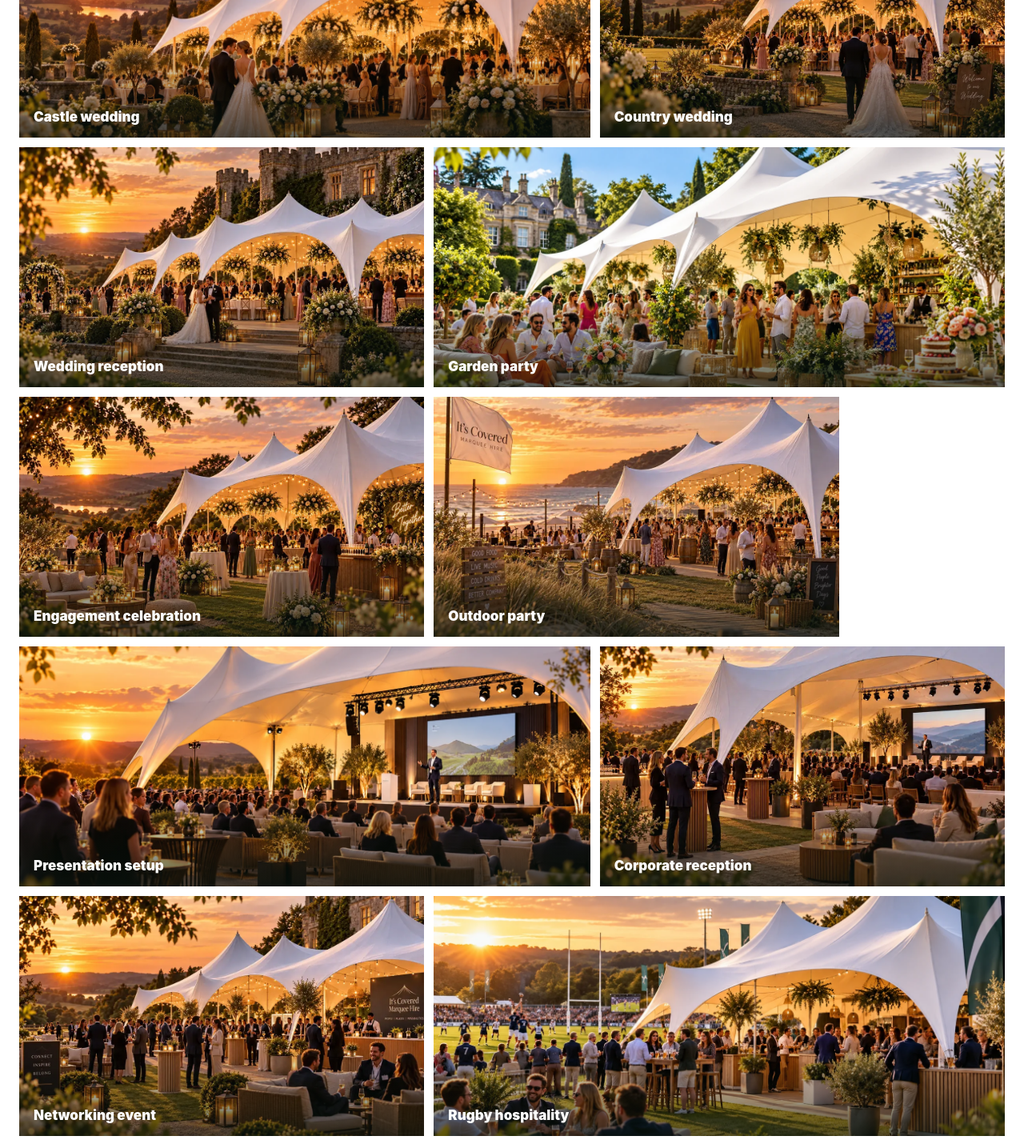
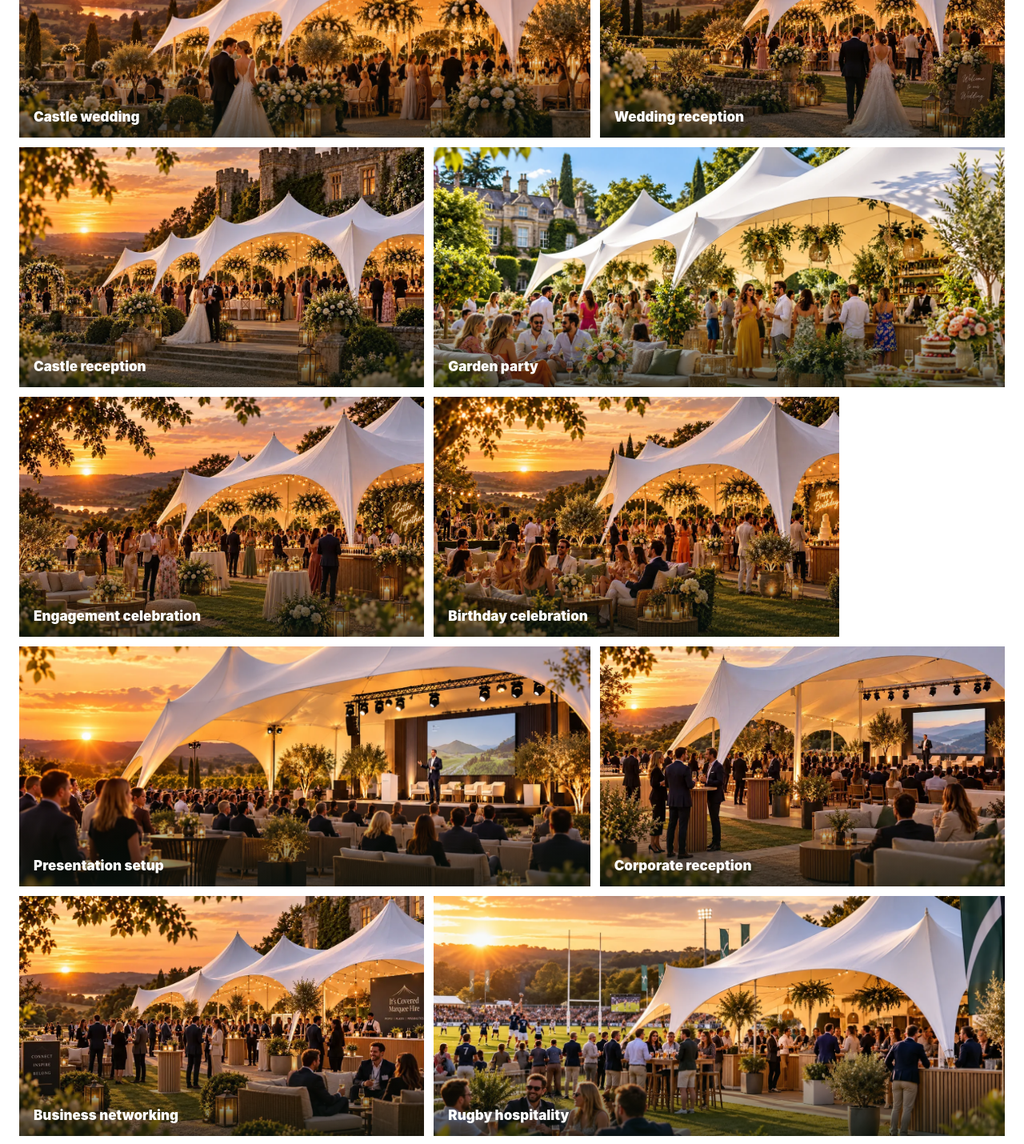
Before and after one commit to j29fp2jdsz-jpg/It-s-covered-website, a Next.js app: page /our-work in a window 1280 px wide. Shown: the part 880-2310 px from the top of the page at 80% size. Built offline with nearby package versions, Linux system fonts and the light colour scheme.

Commit message:
Correct portfolio categories and captions

```diff
--- a/components/WorkGallery.tsx
+++ b/components/WorkGallery.tsx
@@ -5,17 +5,18 @@ import { useMemo, useState } from 'react';
 
 const items = [
   { category:'weddings', label:'Castle wedding', image:'/images/weddings/wedding-castle.webp' },
-  { category:'weddings', label:'Country wedding', image:'/images/weddings/wedding-countryside.webp' },
-  { category:'weddings', label:'Wedding reception', image:'/images/weddings/wedding-castle-reception.webp' },
+  { category:'weddings', label:'Wedding reception', image:'/images/weddings/wedding-countryside.webp' },
+  { category:'weddings', label:'Castle reception', image:'/images/weddings/wedding-castle-reception.webp' },
   { category:'parties', label:'Garden party', image:'/images/parties/party-garden.webp' },
   { category:'parties', label:'Engagement celebration', image:'/images/parties/party-engagement.webp' },
-  { category:'parties', label:'Outdoor party', image:'/images/parties/party-beach.webp' },
+  { category:'parties', label:'Birthday celebration', image:'/images/parties/party-birthday.webp' },
   { category:'corporate', label:'Presentation setup', image:'/images/corporate/corporate-stage.webp' },
   { category:'corporate', label:'Corporate reception', image:'/images/corporate/corporate-reception.webp' },
-  { category:'corporate', label:'Networking event', image:'/images/corporate/corporate-networking.webp' },
+  { category:'corporate', label:'Business networking', image:'/images/corporate/corporate-networking.webp' },
   { category:'festivals-events', label:'Rugby hospitality', image:'/images/events/event-rugby.webp' },
   { category:'festivals-events', label:'Motorsport event hub', image:'/images/events/event-motocross.webp' },
   { category:'festivals-events', label:'Race registration', image:'/images/events/event-registration.webp' },
+  { category:'festivals-events', label:'Beach festival', image:'/images/events/event-beach.webp' },
 ] as const;
 
 const filters = [
```
